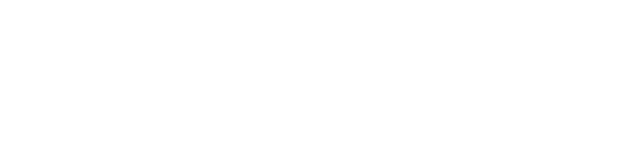
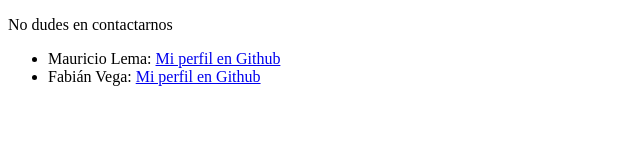
Before and after one commit to Mauri9225/html5_002-vega-lema, a plain HTML site: page index.html in a window 1280 px wide. Shown: the whole page, without its empty margins (0-640 px from the left). Drawn offline with Linux system fonts and the light colour scheme.

Commit message:
feat: contacts added

```diff
--- a/index.html
+++ b/index.html
@@ -6,4 +6,12 @@
     <body>
 
     </body>
+
+    <footer>
+        <p>No dudes en contactarnos</p>
+        <ul>
+            <li>Mauricio Lema: <a href="https://github.com/Mauri9225" target="_blank">Mi perfil en Github</a> </li>
+            <li>Fabián Vega: <a href="https://github.com/FabianVAEN" target="_blank">Mi perfil en Github</a> </li></li>
+        </ul>
+    </footer>
 </html>
```
